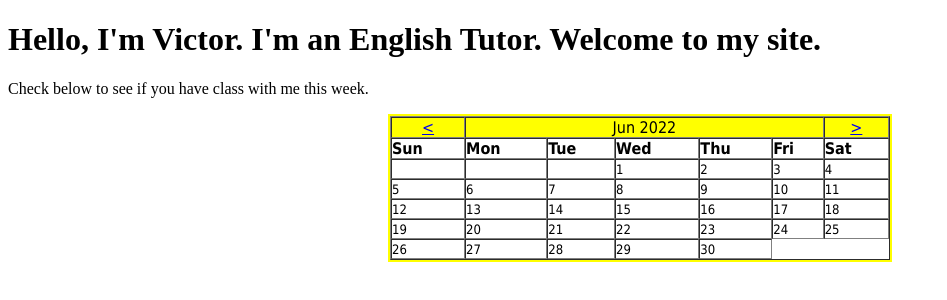
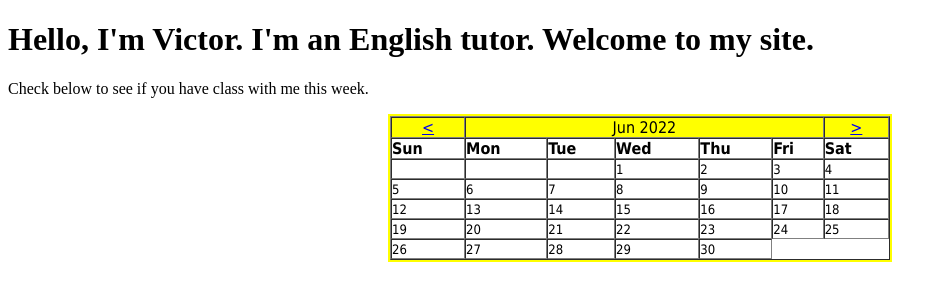
Before and after one commit to VictortheEnglishTutor/VictortheEnglishTutor.github.io, a plain HTML site: page index.html in a window 1280 px wide. Shown: the whole page, without its empty margins (0-947 px from the left). Drawn offline with Linux system fonts and the light colour scheme.

Commit message:
Update index.html

```diff
--- a/index.html
+++ b/index.html
@@ -1,7 +1,7 @@
 <!DOCTYPE html>
 <html>
 <body>
-<h1>Hello, I'm Victor. I'm an English Tutor. Welcome to my site.</h1>
+<h1>Hello, I'm Victor. I'm an English tutor. Welcome to my site.</h1>
 <p>Check below to see if you have class with me this week.</p>
 </body>
 
```
